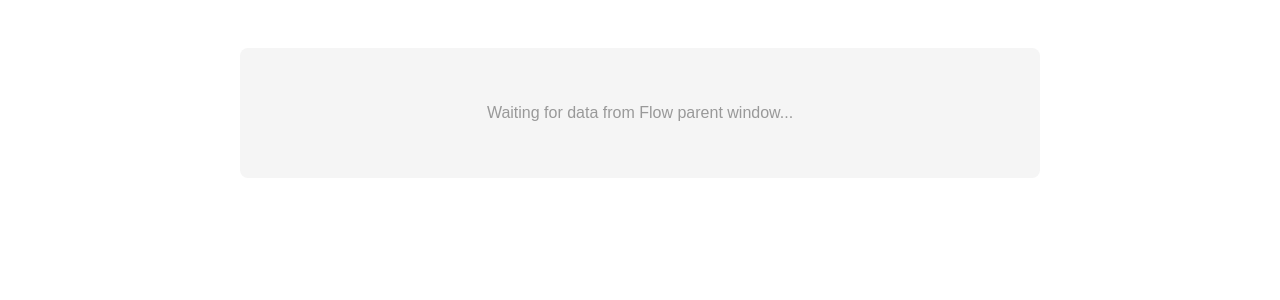
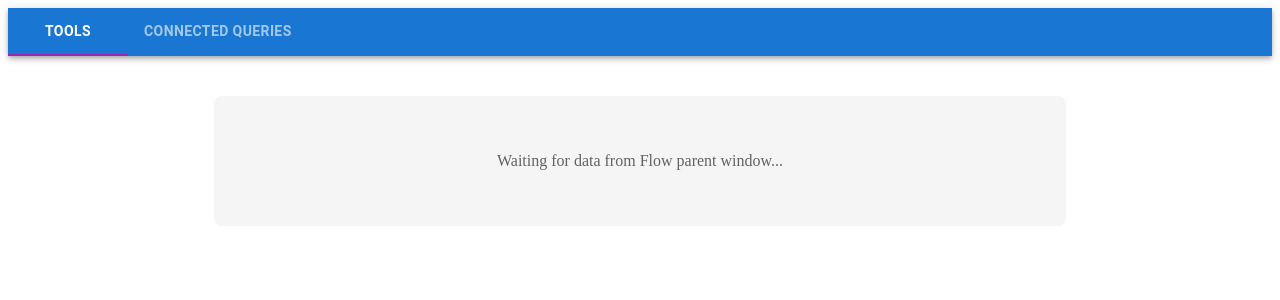
Before and after one commit to ShaiFeld18/AiCubeFront, a React (Vite) app: page / in a window 1280 px wide. Shown: the top 300 px of the page. Built offline with nearby package versions, Linux system fonts and the light colour scheme.

Commit message:
split to pages

```diff
--- a/src/App.tsx
+++ b/src/App.tsx
@@ -1,24 +1,31 @@
 import { useState } from 'react';
 import { useFlow, LoadDataParams, FlowResponseBuilder, UserDescriptions, ToolDescriptions, FlowCube } from './flow';
-import { ItemList } from './components/ItemList';
-import { ToolSelector } from './components/ToolSelector';
+import { ToolsPage } from './pages/ToolsPage';
+import { ConnectedQueriesPage } from './pages/ConnectedQueriesPage';
 import { API_CONFIG } from './config';
-import Divider from '@mui/material/Divider';
+import AppBar from '@mui/material/AppBar';
+import Tabs from '@mui/material/Tabs';
+import Tab from '@mui/material/Tab';
+import Box from '@mui/material/Box';
+import Container from '@mui/material/Container';
+import Slide from '@mui/material/Slide';
 
 function App() {
   const [receivedData, setReceivedData] = useState<LoadDataParams | null>(null);
-  const [userDescriptions, setUserDescriptions] = useState<UserDescriptions>({});
+  const [connectedQueriesDescriptions, setConnectedQueriesDescriptions] = useState<UserDescriptions>({});
   const [selectedTools, setSelectedTools] = useState<FlowCube[]>([]);
   const [toolDescriptions, setToolDescriptions] = useState<ToolDescriptions>({});
+  const [currentPage, setCurrentPage] = useState(0);
+  const [slideDirection, setSlideDirection] = useState<'left' | 'right'>('left');
 
   useFlow({
     onLoadData: async (data: LoadDataParams) => {
       console.log('Received data from Flow:', data);
       setReceivedData(data);
 
-      // Load user descriptions if they exist in the received data
-      if (data.value.userDescriptions) {
-        setUserDescriptions(data.value.userDescriptions);
+      // Load connected queries descriptions if they exist in the received data
+      if (data.value.connectedQueriesDescriptions) {
+        setConnectedQueriesDescriptions(data.value.connectedQueriesDescriptions);
       }
 
       // Load tool descriptions and reconstruct selected tools
@@ -66,14 +73,14 @@
 
       const response = builder.build();
 
-      // Add user descriptions to the response
-      response.userDescriptions = userDescriptions;
+      // Add connected queries descriptions to the response
+      response.connectedQueriesDescriptions = connectedQueriesDescriptions;
 
       // Add tool descriptions to the response (selectedTools can be inferred from toolDescriptions keys)
       response.toolDescriptions = toolDescriptions;
 
       console.log('Sending response:', response);
-      console.log('User descriptions:', userDescriptions);
+      console.log('Connected queries descriptions:', connectedQueriesDescriptions);
       console.log('Tool descriptions:', toolDescriptions);
 
       return response;
@@ -83,8 +90,8 @@
     },
   });
 
-  const handleUserDescriptionsChange = (descriptions: UserDescriptions) => {
-    setUserDescriptions(prev => {
+  const handleConnectedQueriesDescriptionsChange = (descriptions: UserDescriptions) => {
+    setConnectedQueriesDescriptions(prev => {
       // Only update if there are actual changes
       if (JSON.stringify(prev) !== JSON.stringify(descriptions)) {
         return descriptions;
@@ -110,53 +117,107 @@
     }
   };
 
-  const selectedToolNames = selectedTools.map(t => t.Name || t.UniqueName);
+  const handleTabChange = (_event: React.SyntheticEvent, newValue: number) => {
+    // Set slide direction: Tools (0) is on left, Queries (1) is on right
+    setSlideDirection(newValue > currentPage ? 'left' : 'right');
+    setCurrentPage(newValue);
+  };
 
   return (
-    <div style={{
-      padding: '20px',
-      fontFamily: 'Arial, sans-serif',
-      maxWidth: '800px',
-      margin: '0 auto'
-    }}>
+    <Box sx={{ display: 'flex', flexDirection: 'column', minHeight: '100vh' }}>
+      {/* Top Navigation Bar */}
+      <AppBar position="static" sx={{ bgcolor: 'primary.main' }}>
+        <Tabs
+          value={currentPage}
+          onChange={handleTabChange}
+          textColor="inherit"
+          indicatorColor="secondary"
+          sx={{
+            '& .MuiTab-root': {
+              minWidth: 120,
+              fontWeight: 'bold'
+            }
+          }}
+        >
+          <Tab label="Tools" />
+          <Tab label="Connected Queries" />
+        </Tabs>
+      </AppBar>
+
+      {/* Page Content */}
+      <Container maxWidth="md" sx={{ flexGrow: 1, pt: 2 }}>
         {receivedData ? (
-        <>
-          {/* Connected Queries Section */}
-          <h1>Connected Queries</h1>
-          <ItemList
-            items={receivedData.linkedQueries}
-            initialDescriptions={userDescriptions}
-            onDescriptionsChange={handleUserDescriptionsChange}
-            emptyMessage="No connected queries available"
+          <Box sx={{ position: 'relative', width: '100%' }}>
+            {/* Tools Page */}
+            <Slide
+              direction={slideDirection === 'right' ? 'right' : 'left'}
+              in={currentPage === 0}
+              mountOnEnter
+              unmountOnExit
+              timeout={300}
+            >
+              <Box
+                role="tabpanel"
+                id="tabpanel-0"
+                aria-labelledby="tab-0"
+                sx={{
+                  position: currentPage === 0 ? 'relative' : 'absolute',
+                  width: '100%',
+                  top: 0,
+                  left: 0
+                }}
+              >
+                <ToolsPage
+                  selectedTools={selectedTools}
+                  toolDescriptions={toolDescriptions}
+                  onToolSelected={handleToolSelected}
+                  onToolDescriptionsChange={handleToolDescriptionsChange}
                 />
+              </Box>
+            </Slide>
 
-          <Divider sx={{ my: 4 }} />
-
-          {/* Tools Section */}
-          <h1>Tools</h1>
-          <ToolSelector
-            onToolSelected={handleToolSelected}
-            selectedToolNames={selectedToolNames}
+            {/* Connected Queries Page */}
+            <Slide
+              direction={slideDirection === 'left' ? 'left' : 'right'}
+              in={currentPage === 1}
+              mountOnEnter
+              unmountOnExit
+              timeout={300}
+            >
+              <Box
+                role="tabpanel"
+                id="tabpanel-1"
+                aria-labelledby="tab-1"
+                sx={{
+                  position: currentPage === 1 ? 'relative' : 'absolute',
+                  width: '100%',
+                  top: 0,
+                  left: 0
+                }}
+              >
+                <ConnectedQueriesPage
+                  linkedQueries={receivedData.linkedQueries}
+                  connectedQueriesDescriptions={connectedQueriesDescriptions}
+                  onConnectedQueriesDescriptionsChange={handleConnectedQueriesDescriptionsChange}
                 />
-          <ItemList
-            items={selectedTools}
-            initialDescriptions={toolDescriptions}
-            onDescriptionsChange={handleToolDescriptionsChange}
-            emptyMessage="No tools selected. Choose a tool from the dropdown above."
-          />
-        </>
+              </Box>
+            </Slide>
+          </Box>
         ) : (
-        <div style={{
-          padding: '40px',
+          <Box sx={{
+            padding: 5,
             textAlign: 'center',
             backgroundColor: '#f5f5f5',
-          borderRadius: '8px',
-          marginTop: '20px'
+            borderRadius: 2,
+            mt: 3
           }}>
-          <p style={{ color: '#999' }}>Waiting for data from Flow parent window...</p>
-        </div>
+            <Box component="p" sx={{ color: 'text.secondary' }}>
+              Waiting for data from Flow parent window...
+            </Box>
+          </Box>
         )}
-    </div>
+      </Container>
+    </Box>
   );
 }
 
--- a/src/components/ItemList.tsx
+++ b/src/components/ItemList.tsx
@@ -1,4 +1,4 @@
-import { useState, useEffect } from 'react';
+import { useState, useEffect, useRef } from 'react';
 import Accordion from '@mui/material/Accordion';
 import AccordionSummary from '@mui/material/AccordionSummary';
 import AccordionDetails from '@mui/material/AccordionDetails';
@@ -32,9 +32,12 @@
     parameters: {}
   });
 
+  const previousExternalRef = useRef<string>('');
+  const isInitialLoadRef = useRef(true);
+
   // Load initial descriptions
   useEffect(() => {
-    if (initialDescriptions) {
+    if (initialDescriptions && isInitialLoadRef.current) {
       const internal: InternalDescriptions = { items: {}, parameters: {} };
 
       Object.entries(initialDescriptions).forEach(([itemDisplayName, data]) => {
@@ -55,6 +58,7 @@
       });
 
       setDescriptions(internal);
+      isInitialLoadRef.current = false;
     }
   }, [initialDescriptions, items]);
 
@@ -87,10 +91,13 @@
       }
     });
 
-    if (onDescriptionsChange) {
+    // Only call onDescriptionsChange if the data actually changed
+    const externalString = JSON.stringify(external);
+    if (onDescriptionsChange && externalString !== previousExternalRef.current) {
+      previousExternalRef.current = externalString;
       onDescriptionsChange(external);
     }
-  }, [descriptions, items]); // Removed onDescriptionsChange from dependencies
+  }, [descriptions, items, onDescriptionsChange]);
 
   const handleItemDescriptionChange = (itemId: string, value: string) => {
     setDescriptions(prev => ({
--- a/src/flow/types.ts
+++ b/src/flow/types.ts
@@ -79,7 +79,7 @@
   Fields: IField[];
   DisplayName: string;
   iframeFieldsToFilter: { [key: string]: string };
-  userDescriptions?: UserDescriptions;
+  connectedQueriesDescriptions?: UserDescriptions;
   toolDescriptions?: ToolDescriptions;
 };
 
--- /dev/null
+++ b/src/pages/ConnectedQueriesPage.tsx
@@ -0,0 +1,30 @@
+import { ItemList } from '../components/ItemList';
+import { FlowCube, UserDescriptions } from '../flow/types';
+import Box from '@mui/material/Box';
+import Typography from '@mui/material/Typography';
+
+interface ConnectedQueriesPageProps {
+  linkedQueries: FlowCube[];
+  connectedQueriesDescriptions: UserDescriptions;
+  onConnectedQueriesDescriptionsChange: (descriptions: UserDescriptions) => void;
+}
+
+export function ConnectedQueriesPage({
+  linkedQueries,
+  connectedQueriesDescriptions,
+  onConnectedQueriesDescriptionsChange,
+}: ConnectedQueriesPageProps) {
+  return (
+    <Box sx={{ py: 3 }}>
+      <Typography variant="h4" component="h1" gutterBottom>
+        Connected Queries
+      </Typography>
+      <ItemList
+        items={linkedQueries}
+        initialDescriptions={connectedQueriesDescriptions}
+        onDescriptionsChange={onConnectedQueriesDescriptionsChange}
+        emptyMessage="No connected queries available"
+      />
+    </Box>
+  );
+}
--- /dev/null
+++ b/src/pages/ToolsPage.tsx
@@ -0,0 +1,39 @@
+import { ToolSelector } from '../components/ToolSelector';
+import { ItemList } from '../components/ItemList';
+import { FlowCube, ToolDescriptions } from '../flow/types';
+import Box from '@mui/material/Box';
+import Typography from '@mui/material/Typography';
+
+interface ToolsPageProps {
+  selectedTools: FlowCube[];
+  toolDescriptions: ToolDescriptions;
+  onToolSelected: (tool: FlowCube) => void;
+  onToolDescriptionsChange: (descriptions: ToolDescriptions) => void;
+}
+
+export function ToolsPage({
+  selectedTools,
+  toolDescriptions,
+  onToolSelected,
+  onToolDescriptionsChange,
+}: ToolsPageProps) {
+  const selectedToolNames = selectedTools.map(t => t.Name || t.UniqueName);
+
+  return (
+    <Box sx={{ py: 3 }}>
+      <Typography variant="h4" component="h1" gutterBottom>
+        Tools
+      </Typography>
+      <ToolSelector
+        onToolSelected={onToolSelected}
+        selectedToolNames={selectedToolNames}
+      />
+      <ItemList
+        items={selectedTools}
+        initialDescriptions={toolDescriptions}
+        onDescriptionsChange={onToolDescriptionsChange}
+        emptyMessage="No tools selected. Choose a tool from the dropdown above."
+      />
+    </Box>
+  );
+}
```
Lines whose indentation alone changed are shown as unchanged.
